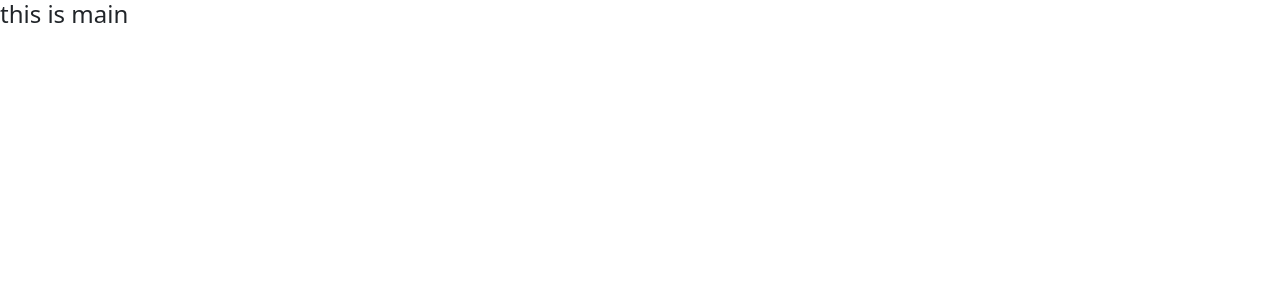
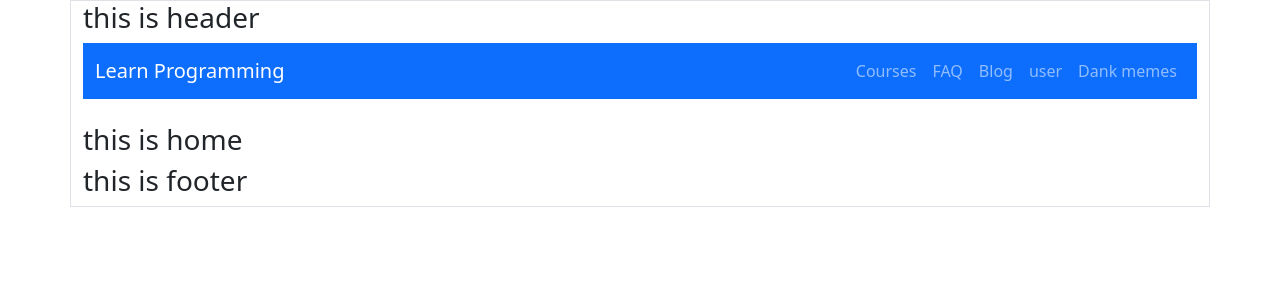
Before and after one commit to Morsalin3/learn-programming, a React (Create React App) app: page / in a window 1280 px wide. Shown: the top 300 px of the page. Built offline with nearby package versions, Linux system fonts and the light colour scheme.

Commit message:
add navbar

```diff
--- a/src/App.js
+++ b/src/App.js
@@ -5,31 +5,38 @@ import Main from './layout/Main';
 import Home from './Pages/Home';
 import Courses from './Pages/Courses';
 import Faq from './Pages/Faq';
+import Blog from './Pages/Blog';
 
 function App() {
   const router = createBrowserRouter([
     {
-        path: '/',
-        element: <Main></Main>,
-        children: [
+      path : '/',
+      element : <Main></Main>,
+      children : [
         {
           path : '/',
-            element :<Home></Home>
+          element : <Home></Home>
         },
         {
-            path: '/courses',
-            element: <Courses></Courses>
+          path : '/courses',
+          element : <Courses></Courses>
         },
         {
-            path :'/faq',
-            element: <Faq></Faq>
+          path : '/faq',
+          element : <Faq></Faq>
+        },
+        {
+          path : '/blog',
+          element : <Blog></Blog>
         }
+
+
       ]
     }
   ]);
 
   return (
-    <div className="">
+    <div>
        <RouterProvider router={router}>
 
        </RouterProvider>
--- /dev/null
+++ b/src/Pages/Footer.js
@@ -0,0 +1,11 @@
+import React from 'react';
+
+const Footer = () => {
+    return (
+        <div>
+            <h3>this is footer</h3>
+        </div>
+    );
+};
+
+export default Footer;
--- a/src/Pages/Header.js
+++ b/src/Pages/Header.js
@@ -1,9 +1,39 @@
 import React from 'react';
+import Nav from 'react-bootstrap/Nav';
+import Navbar from 'react-bootstrap/Navbar';
+import NavDropdown from 'react-bootstrap/NavDropdown';
+import { Container, Row, Col } from 'react-bootstrap';
+import {Link} from 'react-router-dom';
+import {NavLink} from 'react-router-dom';
 
 const Header = () => {
     return (
         <div>
             <h3>this is header</h3>
+            <Navbar collapseOnSelect className='mb-4' expand="lg" bg="primary" variant="dark">
+      <Container>
+        <Navbar.Brand ><Nav.Link to='/'>Learn Programming</Nav.Link></Navbar.Brand>
+        <Navbar.Toggle aria-controls="responsive-navbar-nav" />
+        <Navbar.Collapse id="responsive-navbar-nav">
+          <Nav className="ms-auto">
+            <Nav.Link to='/courses'>Courses</Nav.Link>
+            {/* <Link className="btn text-xl" to ='/'>Home</Link> */}
+            <Nav.Link to='/blog'>FAQ</Nav.Link>
+            <Nav.Link to='/blog'>Blog</Nav.Link>
+
+          </Nav>
+          <Nav>
+            <Nav.Link href="#deets">user</Nav.Link>
+            <Nav.Link eventKey={2} href="#memes">
+              Dank memes
+            </Nav.Link>
+          </Nav>
+          {/* <div className='d-lg-none'>
+            <LeftSideNav></LeftSideNav>
+          </div> */}
+        </Navbar.Collapse>
+      </Container>
+    </Navbar>
         </div>
     );
 };
--- a/src/layout/Main.js
+++ b/src/layout/Main.js
@@ -1,10 +1,19 @@
 import React from 'react';
+import { Container, Row, Col } from 'react-bootstrap';
+import {Outlet} from 'react-router-dom';
+import Footer from '../Pages/Footer';
+import Header from '../Pages/Header';
 
 const Main = () => {
     return (
-        <div>
-            <h4>this is main</h4>
-        </div>
+        // <div className='Container border border-1'>
+        //     <h4>this is main</h4>
+            <Container className='border border-1'>
+            <Header></Header>
+            <Outlet></Outlet>
+            <Footer></Footer>
+            </Container>
+        // </div>
     );
 };
 
```
Also changed, not shown: 1 other file (tests, documents, lock files or other folders). Lines whose indentation alone changed are shown as unchanged.
